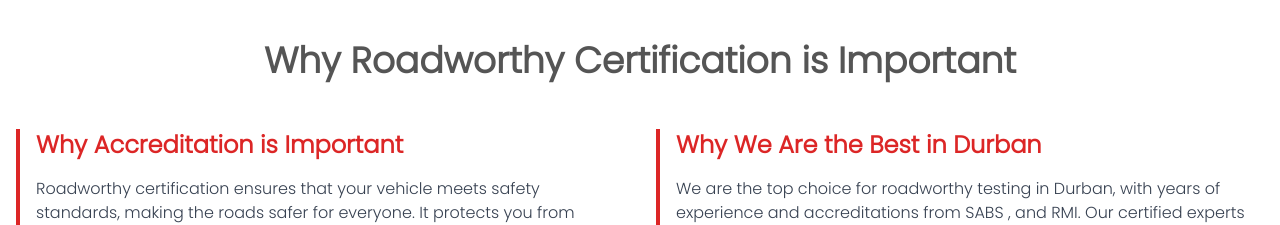
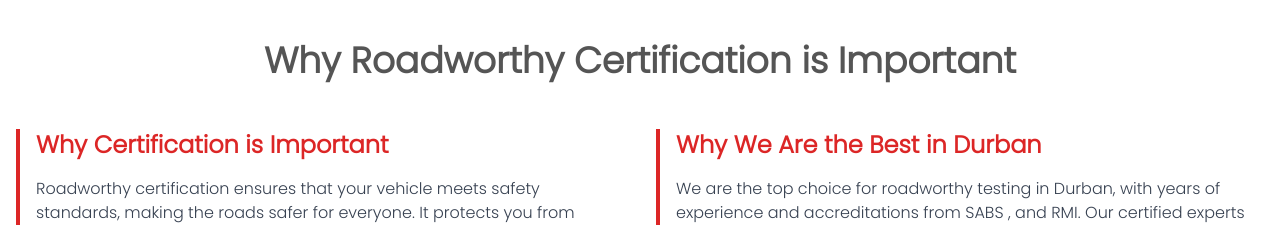
Before and after one commit to Uvaancovie/rvc-roadworthy, a Next.js app: page / in a window 1280 px wide. Shown: the part 4260-4485 px from the top of the page. Built offline with nearby package versions, Linux system fonts and the light colour scheme; no server answers.

Commit message:
new commits to the website with the accreditations changed to certifications

```diff
--- a/components/AccreditationInfo.tsx
+++ b/components/AccreditationInfo.tsx
@@ -14,7 +14,7 @@ export default function AccreditationInfo() {
         {/* Why It's Important Flexbox */}
         <div className="flex flex-col md:flex-row gap-8 mb-16">
           <div className="flex-1 border-l-4 border-red-600 pl-4 transition-transform duration-500 hover:scale-105">
-            <h3 className="text-2xl font-bold text-red-600 mb-4 animate-fadeInDown">Why Accreditation is Important</h3>
+            <h3 className="text-2xl font-bold text-red-600 mb-4 animate-fadeInDown">Why Certification is Important</h3>
             <p className="text-gray-700">
               Roadworthy certification ensures that your vehicle meets safety standards, making the roads safer for
               everyone. It protects you from accidents caused by vehicle defects, ensures your car is legally compliant,
```
